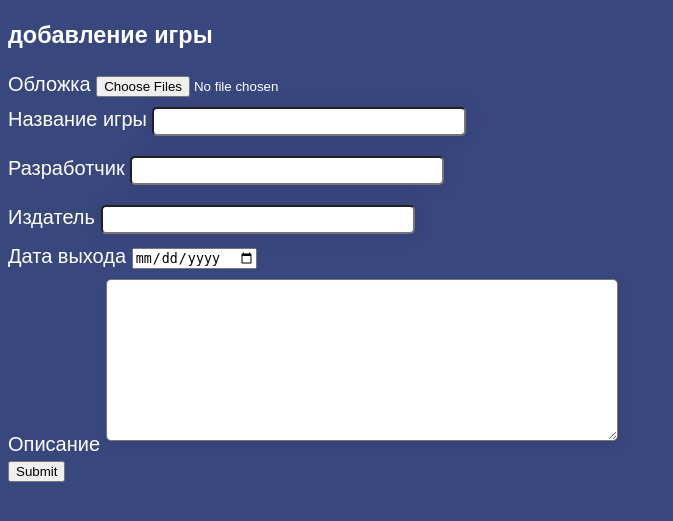
After one commit to SpaceCatleta/djangoGameShop, a Django app: page /shop/add-new/ in a window 1280 px wide. The commit adds this page. Shown: the top 521 px of the page, without its empty margins (0-673 px from the left). Run offline with Django 4.2, Linux system fonts and the light colour scheme.

Commit message:
удалён столбец версий в таблице игр добавлена форма добавления игр

```diff
--- a/gamesShop/shop/admin.py
+++ b/gamesShop/shop/admin.py
@@ -5,7 +5,7 @@ from .models import GameDetail
 class GameDetailAdmin(admin.ModelAdmin):
     fieldsets = [
         ('Main info', {'fields': ['label', 'cover', 'release_date']}),
-        ('More information', {'fields': ['developer', 'publisher', 'game_version', 'description']}),
+        ('More information', {'fields': ['developer', 'publisher', 'description']}),
     ]
 
 
--- a/gamesShop/shop/models.py
+++ b/gamesShop/shop/models.py
@@ -12,7 +12,6 @@ class GameDetail(models.Model):
 
     developer = models.CharField(max_length=100)
     publisher = models.CharField(max_length=100)
-    game_version = models.CharField(max_length=100)
     description = models.CharField(max_length=2000)
 
 
--- /dev/null
+++ b/gamesShop/shop/templates/shop/addGame.html
@@ -0,0 +1,60 @@
+<!DOCTYPE html>
+<html lang="en">
+<head>
+    {% load static %}
+    <meta charset="UTF-8">
+    <title>Add Game</title>
+    <link rel="stylesheet" type="text/css" href="{% static 'style.css' %}">
+</head>
+<body>
+
+<div class="form-add-game" >
+		<h3>добавление игры</h3>
+		<div>
+          <form action="{% url 'shop:post-new' %}" enctype="multipart/form-data" method="post">
+            {% csrf_token %}
+            {{ form }}
+
+            <div class="input-field">
+              <label for="cover">Обложка</label>
+              <input id="cover" name="cover" type="file" multiple accept="image/*,image/jpeg">
+            </div>
+
+            <div class="input-field">
+              <label for="label">Название игры</label>
+              <input id="label" name="label" type="text">
+            </div>
+
+            <div class="input-field">
+                <label for="developer">Разработчик</label>
+                <input id="developer" name="developer" type="text">
+            </div>
+
+            <div class="input-field">
+              <label for="publisher">Издатель</label>
+              <input id="publisher" name="publisher" type="text">
+            </div>
+
+            <div class="input-field">
+              <label for="release_date">Дата выхода</label>
+              <input id="release_date" name="release_date" type="date">
+            </div>
+
+            <div class="input-field">
+              <label for="description">Описание</label>
+              <textarea id="description" name="description"></textarea>
+            </div>
+
+            <div>
+                <input type="submit">
+            </div>
+          </form>
+
+		</div>
+
+
+
+</div>
+
+</body>
+</html>
--- a/gamesShop/shop/templates/shop/index.html
+++ b/gamesShop/shop/templates/shop/index.html
@@ -35,6 +35,12 @@
 
 views: {{ context.num_visits }}
 
+{% if user.is_superuser %}
+<form action="{% url 'shop:add-new' %}" target="_blank">
+   <button>Переход по ссылке</button>
+</form>
+{% endif %}
+
 <div class="gamesList" >
     {% for game in games_list %}
     <div id="gamePanel">
--- a/gamesShop/shop/urls.py
+++ b/gamesShop/shop/urls.py
@@ -6,5 +6,7 @@ app_name = "shop"
 urlpatterns = [
     path("", views.index, name="index"),
     path("library/", views.library, name="library"),
-path("<int:pk>/", views.GameDetailView.as_view(), name="detail"),
+    path("add-new/", views.addGame, name="add-new"),
+    path("post-new/", views.AddGame.as_view(), name="post-new"),
+    path("<int:pk>/", views.GameDetailView.as_view(), name="detail"),
 ]
--- a/gamesShop/shop/views.py
+++ b/gamesShop/shop/views.py
@@ -1,7 +1,8 @@
 from django.contrib.auth.decorators import login_required
-from django.shortcuts import render
-from django.views import generic
+from django.shortcuts import render, redirect
+from django.views import generic, View
 
+from .form import AddGameForm
 from .models import GameDetail
 
 
@@ -28,7 +29,23 @@ def index(request):
     return render(request, "shop/index.html", {'context': context, 'games_list': gamesList})
 
 
+def addGame(request):
+    return render(request, "shop/addGame.html", {})
+
+
 def library(request):
     print('LIBRARY')
     context = {}
     return render(request, "shop/library.html", {'context': context})
+
+
+class AddGame(View):
+    def post(self, request):
+        form = AddGameForm(request.POST, request.FILES)
+        print(form)
+        if form.is_valid():
+            form.save()
+        else:
+            print("POST INVALID FORM")
+
+        return redirect('/shop')
--- a/gamesShop/static/style.css
+++ b/gamesShop/static/style.css
@@ -60,3 +60,23 @@ body {
 #navigation ul li a { float: left; height: 43px; color: #000; padding: 0 33px; }
 
 #navigation ul li a.active { color: #f3ff94; text-decoration: none; }
+
+
+input[type=text] {
+  width: 300px;
+  padding: 5px;
+  margin: 10px 0;
+  der: 2px solid #eee;
+  border-radius: 5px;
+  box-shadow:0 0 15px 4px rgba(0,0,0,0.06);
+}
+
+textarea {
+  width:500px;
+  resize: vertical;
+  padding: 5px;
+  margin: 10px 0;
+  border-radius: 5px;
+  box-shadow: 4px 4px 10px rgba(0,0,0,0.06);
+  height: 150px;
+}
```
Also changed, not shown: gamesShop/shop/form.py (added, +8 -0 lines), gamesShop/db.sqlite3.
